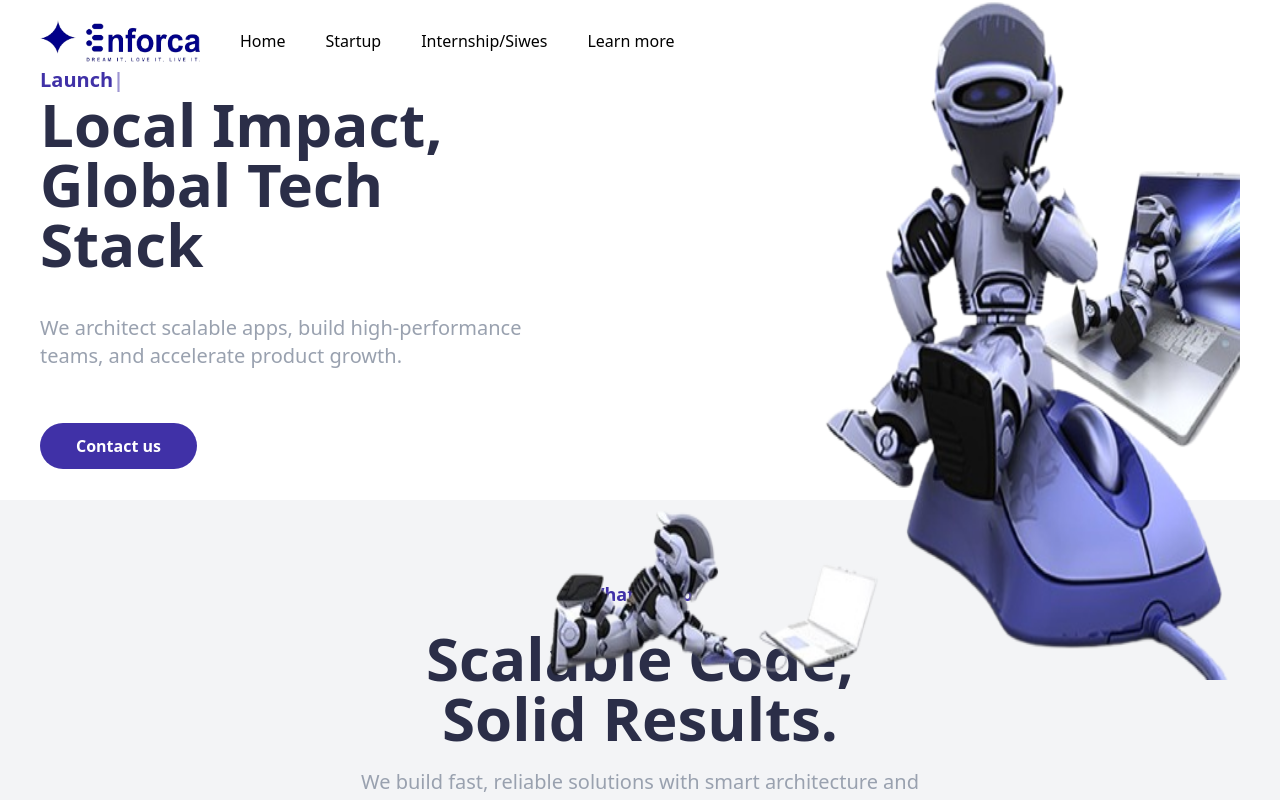
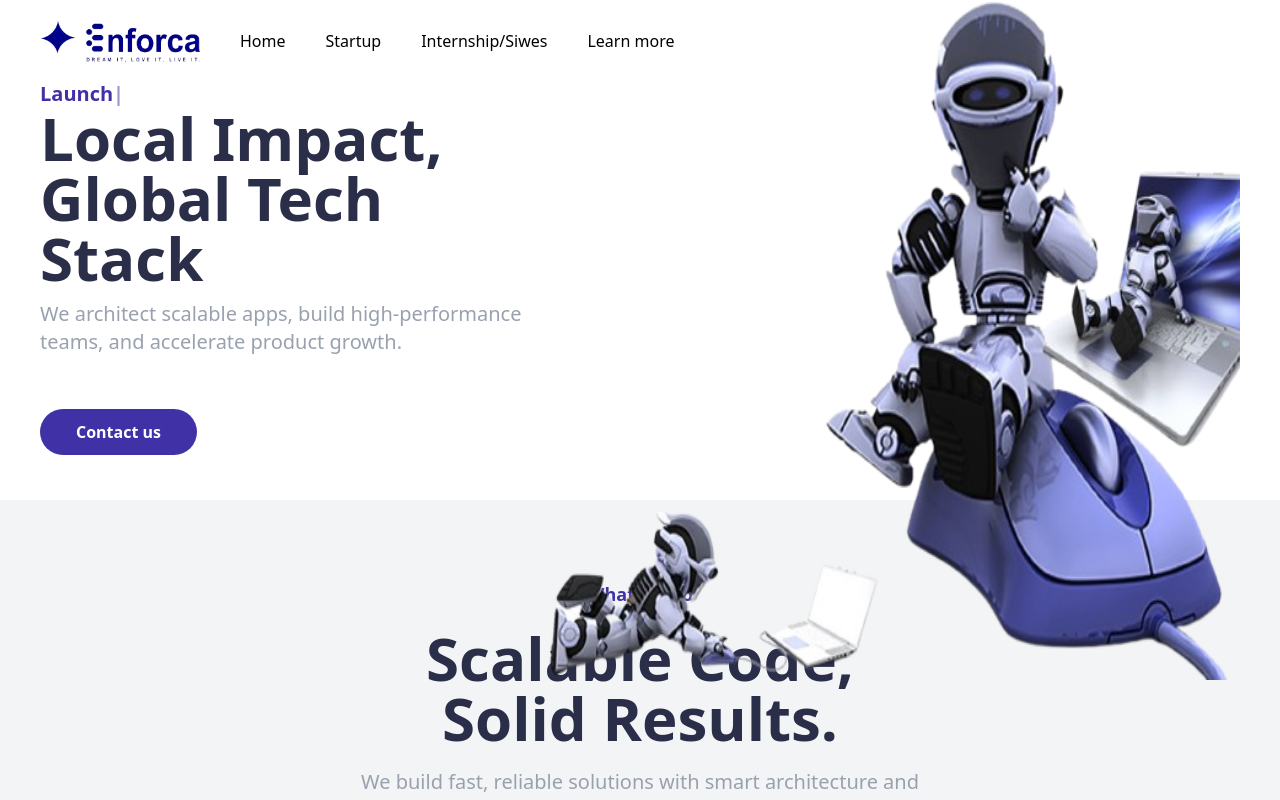
Before and after one commit to AyobamiOluwasegunLawal/enforcamentor, a Next.js app: page / in a window 1280 px wide. Shown: the top 800 px of the page. Built offline with nearby package versions, Linux system fonts and the light colour scheme.

Commit message:
fourth commit

```diff
--- a/app/globals.css
+++ b/app/globals.css
@@ -61,7 +61,7 @@
   }
 
   .pDesc{
-    @apply font-400 text-xl text-gray-400 max-tablet-l:text-lg max-mobile-l:text-xs
+    @apply font-400 text-xl text-gray-400 max-tablet-l:text-lg max-mobile-xl:text-lg
   }
 
   .h2Heading{
--- a/app/section/Hero.jsx
+++ b/app/section/Hero.jsx
@@ -44,7 +44,7 @@ const Hero = () => {
       <Section>
         <div className="px-10 justify-between flex-col tablet:flex-row max-tablet-l:min-h-[calc(100vh-750px)] min-h-[calc(100vh-300px)]">
           <div className="max-w-lg max-m:w-md max-tablet-l:mt-10 ">
-            <div className={`space-y-10 max-tablet-l: my-16`}>
+            <div className={`space-y-3 max-tablet-l: my-16`}>
               <AnimatePresence mode="wait">
                 <motion.span
                   key={wordIndex} // animate per word
@@ -52,7 +52,7 @@ const Hero = () => {
                   animate={{ opacity: 1 }}
                   exit={{ opacity: 0 }}
                   transition={{ duration: 0.3 }}
-                  className="text-xl font-700 text-primary font-700"
+                  className="text-xl font-700 text-primary"
                 >
                   {displayText}
                   <span className="animate-pulse">|</span>
@@ -67,7 +67,7 @@ const Hero = () => {
               </p>
             </div>
 
-            <div className="mt-4 mb-10">
+            <div className="mb-10">
               <Link
                 href={"/contact"}
                 className={
```
